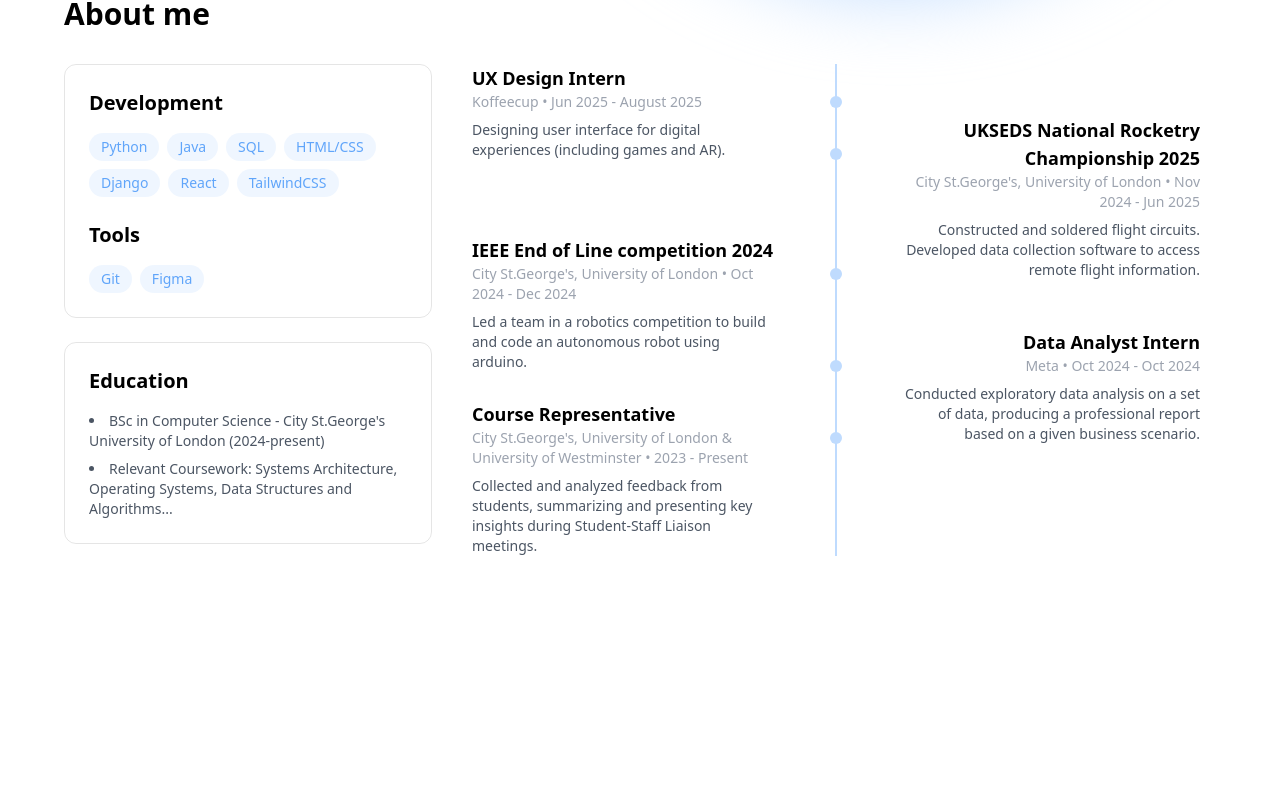
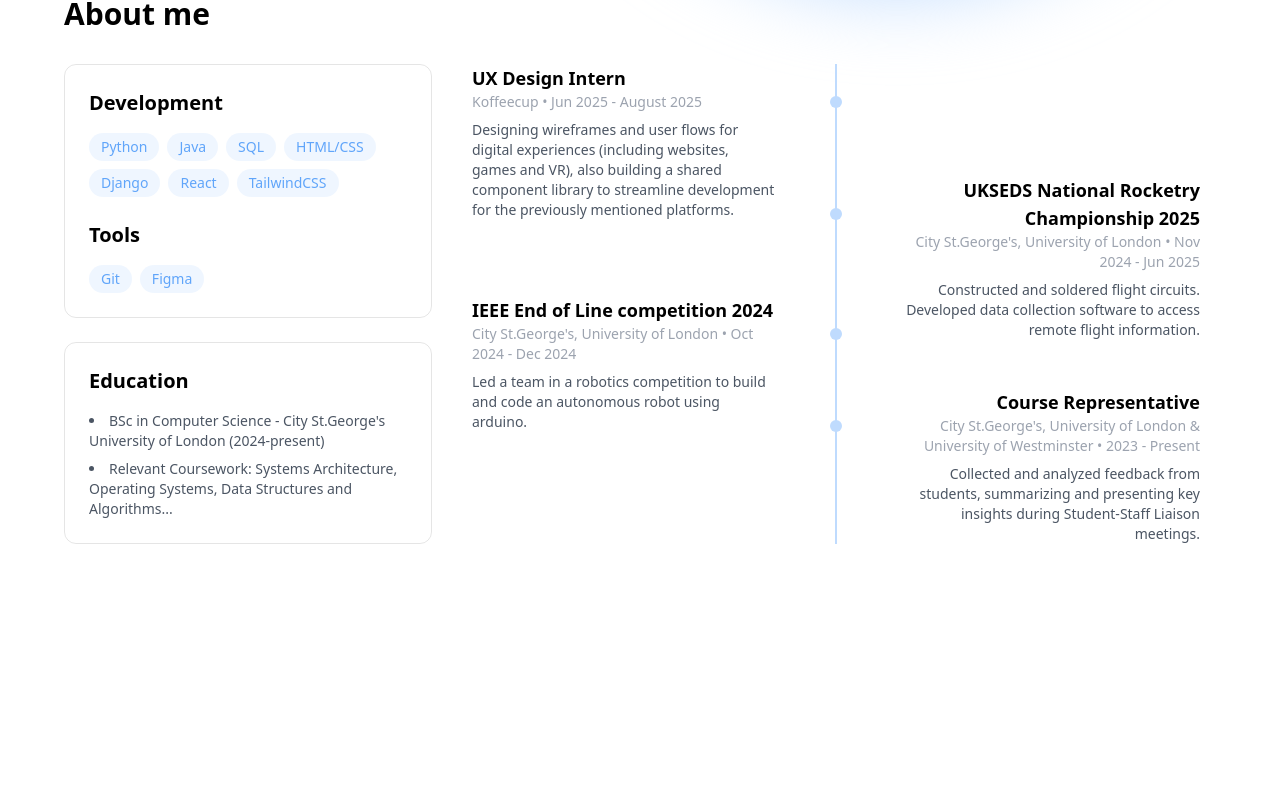
Before and after one commit to pholee/Online-Portfolio, a React (Vite) app in the folder Online_Portfolio_Code/: page / in a window 1280 px wide. Shown: the part 900-1700 px from the top of the page. Built offline with nearby package versions, Linux system fonts and the light colour scheme.

Commit message:
Small updates

```diff
--- a/Online_Portfolio_Code/src/components/content/About.jsx
+++ b/Online_Portfolio_Code/src/components/content/About.jsx
@@ -9,7 +9,7 @@ export const About = () => {
       company: "Koffeecup",
       period: "Jun 2025 - August 2025",
       description:
-        "Designing user interface for digital experiences (including games and AR).",
+        "Designing wireframes and user flows for digital experiences (including websites, games and VR), also building a shared component library to streamline development for the previously mentioned platforms.",
     },
     {
       role: "UKSEDS National Rocketry Championship 2025",
@@ -25,13 +25,13 @@ export const About = () => {
       description:
         "Led a team in a robotics competition to build and code an autonomous robot using arduino.",
     },
-    {
+    /**{
       role: "Data Analyst Intern",
       company: "Meta",
       period: "Oct 2024 - Oct 2024",
       description:
         "Conducted exploratory data analysis on a set of data, producing a professional report based on a given business scenario.",
-    },
+    },**/
     {
       role: "Course Representative",
       company:
--- a/Online_Portfolio_Code/src/components/content/Contact.jsx
+++ b/Online_Portfolio_Code/src/components/content/Contact.jsx
@@ -61,7 +61,7 @@ export const Contact = () => {
                     {/* Last Update */}
                     <div className="grid grid-rows-2 gap-2">
                       <p className="text-xs sm:text-sm md:text-lg">
-                        Last updated in April 2025
+                        Last updated in June 2025
                       </p>
                       <p className="text-xs sm:text-xs md:text-sm text-right">
                         by Phoebe Lee
--- a/Online_Portfolio_Code/src/components/content/Projects.jsx
+++ b/Online_Portfolio_Code/src/components/content/Projects.jsx
@@ -82,7 +82,7 @@ export const Projects = () => {
                   story based 2D-platformer.
                   <span className="text-sm text-text-2">
                     {" "}Coded using City St.George's, University of London's own
-                    physics engine
+                    physics engine.
                   </span>
                 </p>
                 <div className="flex flex-wrap gap-2 mb-4">
```
Also changed, not shown: 1 other file (tests, documents, lock files or other folders).
